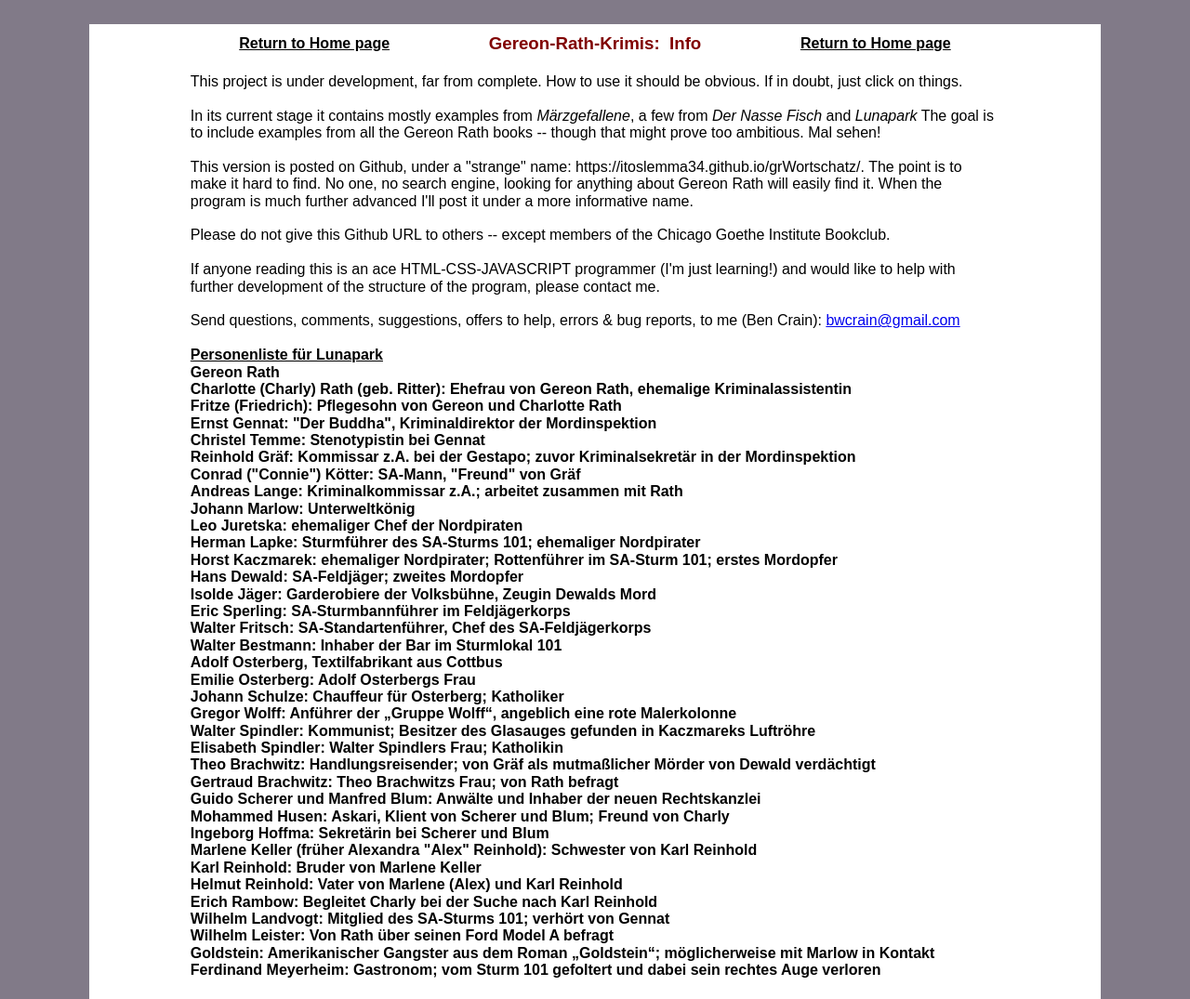
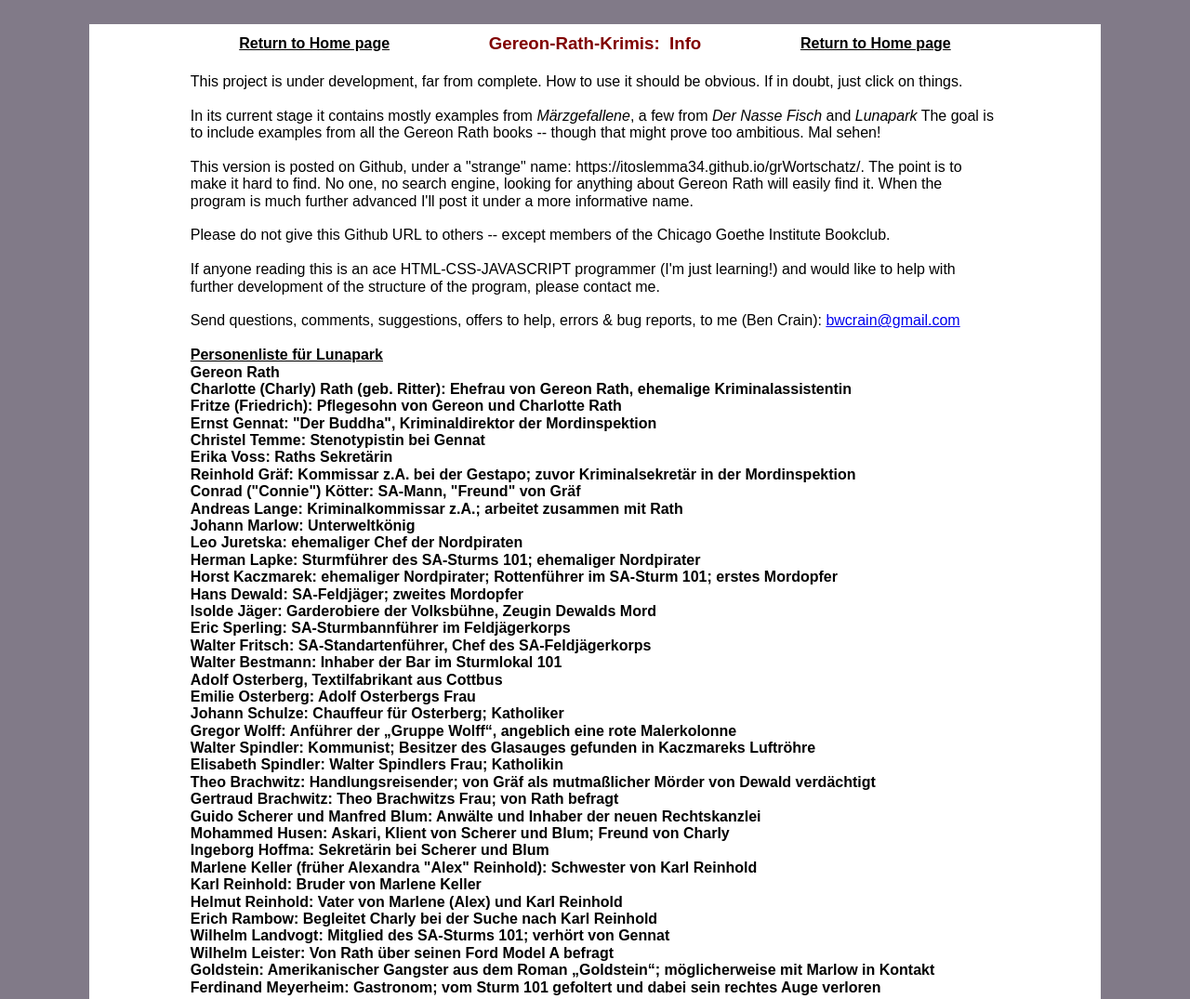
Before and after one commit to ItosLemma34/grWortschatz, a plain HTML site: page help.html in a window 1280 px wide. Shown: the top 1075 px of the page at 93% size. Drawn offline with Linux system fonts and the light colour scheme.

Commit message:
Add files via upload

```diff
--- a/help.html
+++ b/help.html
@@ -46,6 +46,7 @@
                 <li>Fritze (Friedrich): Pflegesohn von Gereon und Charlotte Rath</li>
                 <li>Ernst Gennat: "Der Buddha", Kriminaldirektor der Mordinspektion</li>
                 <li>Christel Temme: Stenotypistin bei Gennat</li>
+                <li>Erika Voss: Raths Sekretärin</li>
                 <li>Reinhold Gräf: Kommissar z.A. bei der Gestapo; zuvor Kriminalsekretär in der Mordinspektion</li>
                 <li>Conrad ("Connie") Kötter: SA-Mann, "Freund" von Gräf</li>
                 <li>Andreas Lange: Kriminalkommissar z.A.; arbeitet zusammen mit Rath</li>
```
